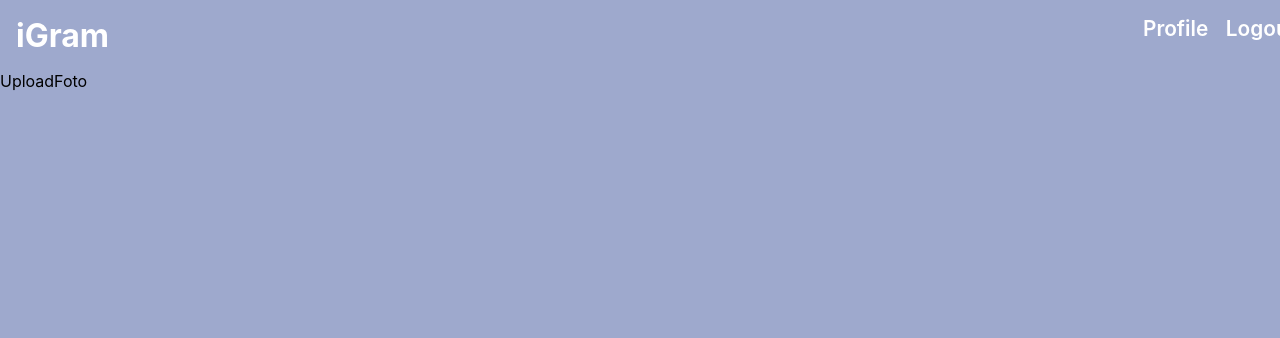
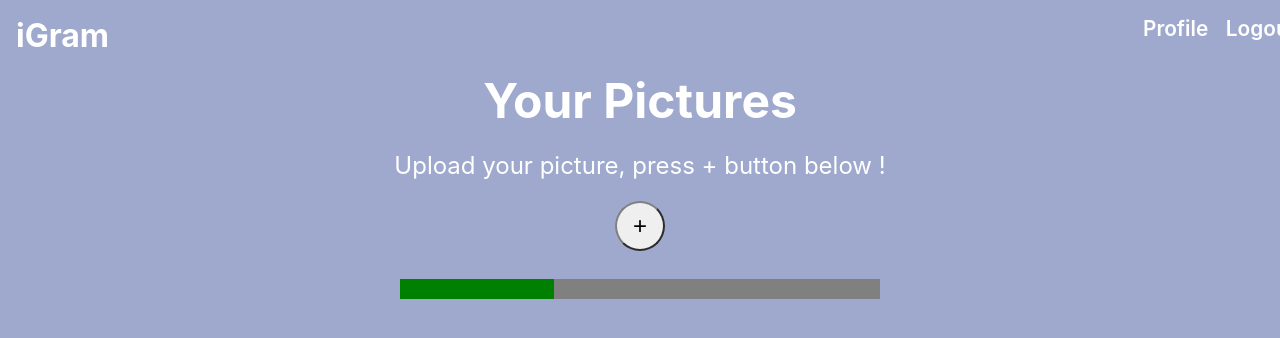
Before and after one commit to siska199/iGram-app, a React (Create React App) app: page / in a window 1280 px wide. Shown: the top 338 px of the page. Built offline with nearby package versions, Linux system fonts and the light colour scheme.

Commit message:
make useStorage hook (in progress)

```diff
--- a/src/components/UploadFoto/UploadFoto.js
+++ b/src/components/UploadFoto/UploadFoto.js
@@ -1,7 +1,32 @@
-import React from "react";
+import { useState, useEffect, useRef } from "react";
+import { UploadContainer, ButtonUploadContainer, ButtonUpload } from "./style";
 
 export const UploadFoto = () => {
-  return <div>UploadFoto</div>;
+  const buttRef = useRef(null);
+  const [file, setFile] =useState("")
+  const handleUploadImage = async (e) => {
+    console.log("file: ", e.target.files[0]);
+    setFile(e.target.files[0])
+  };
+
+  return (
+    <UploadContainer>
+      <h1>Your Pictures</h1>
+      <p>Upload your picture, press + button below !</p>
+      <ButtonUploadContainer>
+        <input
+          onChange={(e) => handleUploadImage(e)}
+          ref={buttRef}
+          type="file"
+          accept="image/*"
+          hidden
+        />
+        <ButtonUpload onClick={() => buttRef.current.click()}>+</ButtonUpload>
+        <p>{file.name}</p>
+        <progress id="file" value="32" max="100"> 32% </progress>
+      </ButtonUploadContainer>
+    </UploadContainer>
+  );
 };
 
 export default UploadFoto;
--- a/src/components/UploadFoto/style.js
+++ b/src/components/UploadFoto/style.js
@@ -0,0 +1,46 @@
+import styled from "styled-components"
+
+export const UploadContainer = styled.div`
+    color : white;
+    width : 100%;
+    display: flex;
+    flex-direction: column;
+    gap:1.3rem;
+    align-items: center;
+    h1{
+        font-size: 3em;
+    }
+    p{
+        font-size: 1.5em;
+    }
+
+`
+export const ButtonUploadContainer = styled.div`
+    width :100%;
+    display: flex;
+    flex-direction: column;
+    justify-content: center;
+    align-items: center;
+    gap: 0.9rem;
+    progress {
+        width : 30rem;
+        -webkit-appearance: none;
+        -moz-appearance: none;
+        appearance: none;
+        height: 1.2rem;
+        text-align: center;
+        color: white;
+        border : 0.5rem;
+    }
+    p{
+        font-size: 0.9em;
+    }
+`
+
+export const ButtonUpload = styled.button`
+    font-size: 1.5em;
+    width : 50px;
+    height:50px;
+    border-radius: 50%;
+    border-color: grey;
+`
```
Also changed, not shown: src/useHook/useStorage.js (added, +17 -0 lines).
